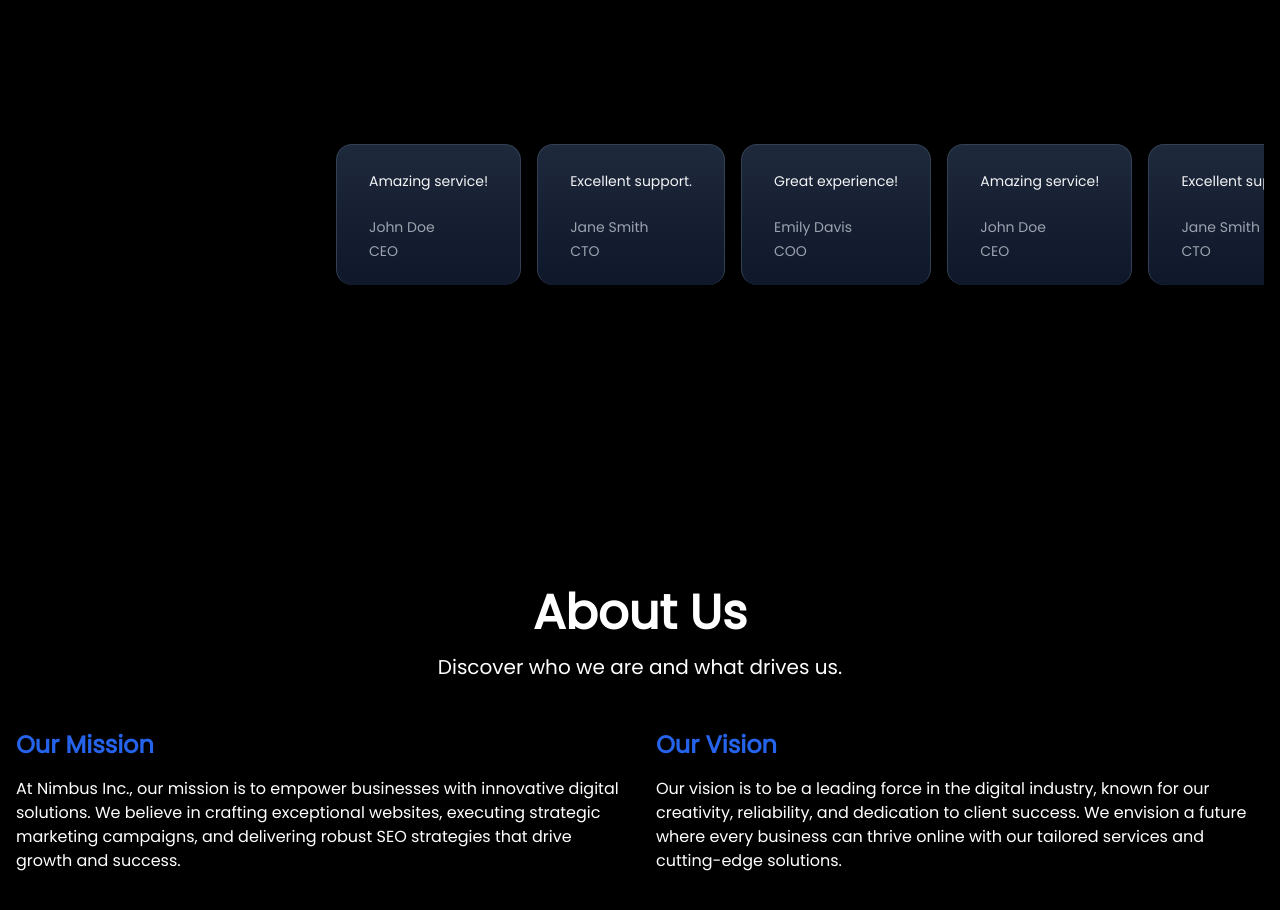
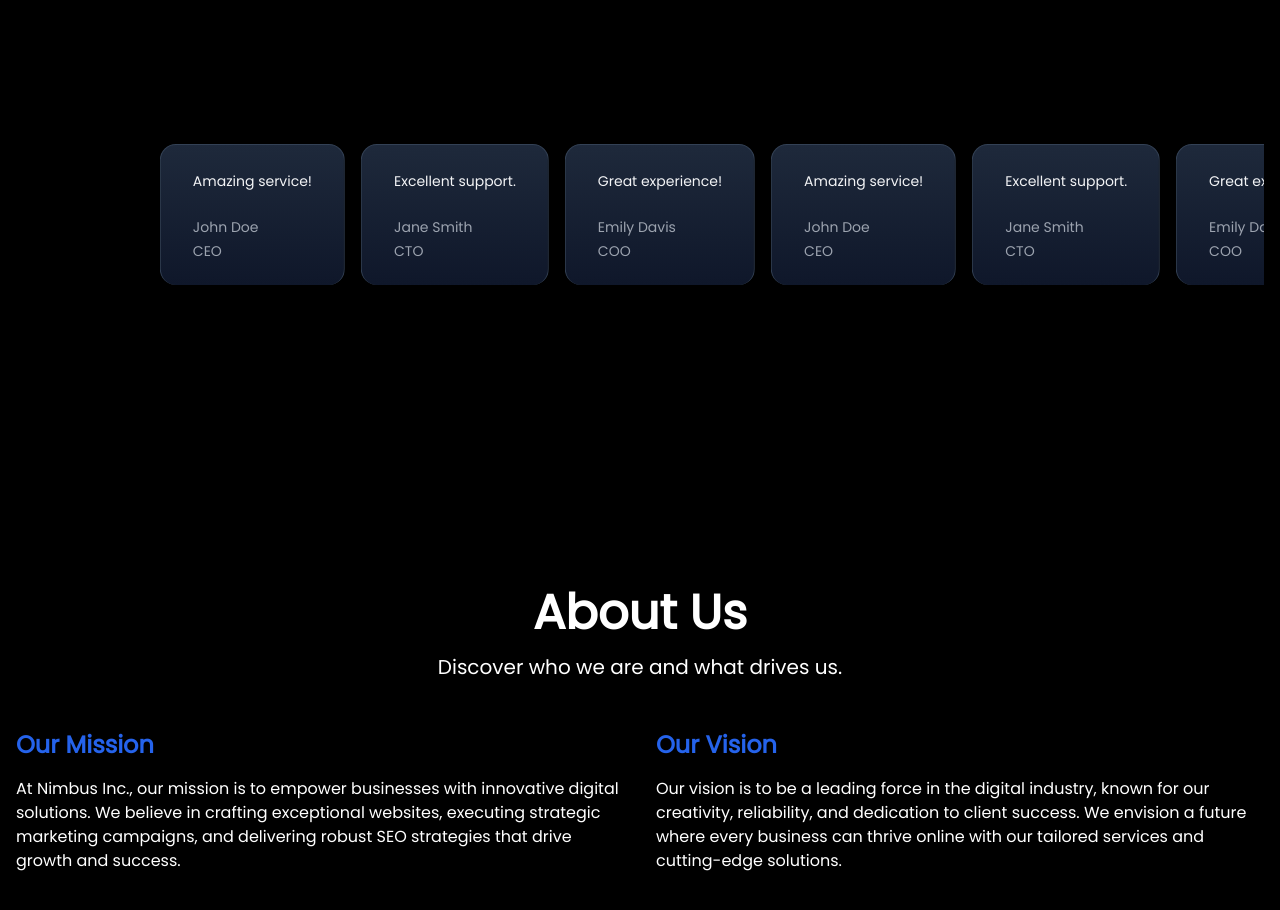
Before and after one commit to karma1505/Nimbus2, a Next.js app: page / in a window 1280 px wide. Shown: the part 1200-2110 px from the top of the page. Built offline with nearby package versions, Linux system fonts and the light colour scheme.

Commit message:
cards moving

```diff
--- a/src/app/components/InfiniteMovingCards.tsx
+++ b/src/app/components/InfiniteMovingCards.tsx
@@ -1,4 +1,3 @@
-// InfiniteMovingCards.tsx
 "use client";
 import { cn } from "../lib/utils";
 import React, { useEffect, useRef, useState } from "react";
@@ -23,7 +22,7 @@ const InfiniteMovingCards: React.FC<TestimonialsProps> = ({
   const containerRef = useRef<HTMLDivElement>(null);
   const scrollerRef = useRef<HTMLUListElement>(null);
   const [isDuplicated, setIsDuplicated] = useState(false);
-  const [animationDirection, setAnimationDirection] = useState<"forwards" | "reverse">("forwards");
+  const [animationDirection, setAnimationDirection] = useState<"scrollLeft" | "scrollRight">("scrollLeft");
 
   useEffect(() => {
     if (!isDuplicated) {
@@ -32,7 +31,7 @@ const InfiniteMovingCards: React.FC<TestimonialsProps> = ({
     }
 
     const interval = setInterval(() => {
-      setAnimationDirection((prevDirection) => (prevDirection === "forwards" ? "reverse" : "forwards"));
+      setAnimationDirection((prevDirection) => (prevDirection === "scrollLeft" ? "scrollRight" : "scrollLeft"));
     }, 80000); // Interval in milliseconds (80 seconds)
 
     return () => clearInterval(interval);
@@ -60,7 +59,7 @@ const InfiniteMovingCards: React.FC<TestimonialsProps> = ({
         ref={scrollerRef}
         className={cn(
           "flex min-w-full gap-4 py-4 w-max flex-nowrap",
-          animationDirection === "forwards" ? "animate-left" : "animate-right"
+          animationDirection === "scrollLeft" ? "animate-scrollLeft" : "animate-scrollRight"
         )}
       >
         {items.map((item, idx) => (
--- a/tailwind.config.ts
+++ b/tailwind.config.ts
@@ -29,14 +29,19 @@ const config: Config = {
           "conic-gradient(from 180deg at 50% 50%, var(--tw-gradient-stops))",
       },
       animation: {
-        scroll:
-          "scroll var(--animation-duration, 40s) var(--animation-direction, forwards) linear infinite",
+        scrollLeft:
+          "scrollLeft var(--animation-duration, 40s) linear infinite",
+        scrollRight:
+          "scrollRight var(--animation-duration, 40s) linear infinite",
       },
       keyframes: {
-        scroll: {
-          to: {
-            transform: "translate(calc(-50% - 0.5rem))",
-          },
+        scrollLeft: {
+          from: { transform: "translateX(0)" },
+          to: { transform: "translateX(-100%)" },
+        },
+        scrollRight: {
+          from: { transform: "translateX(0)" },
+          to: { transform: "translateX(100%)" },
         },
       },
     },
```
